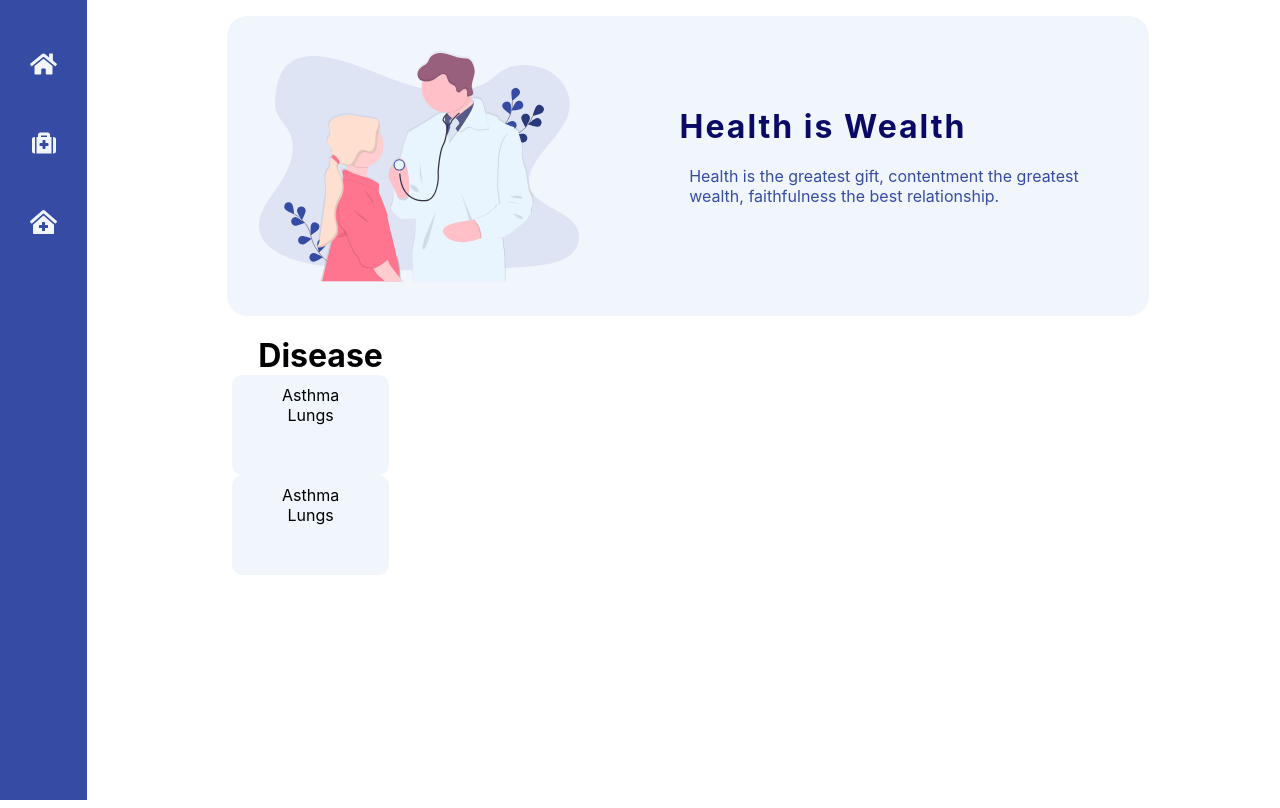
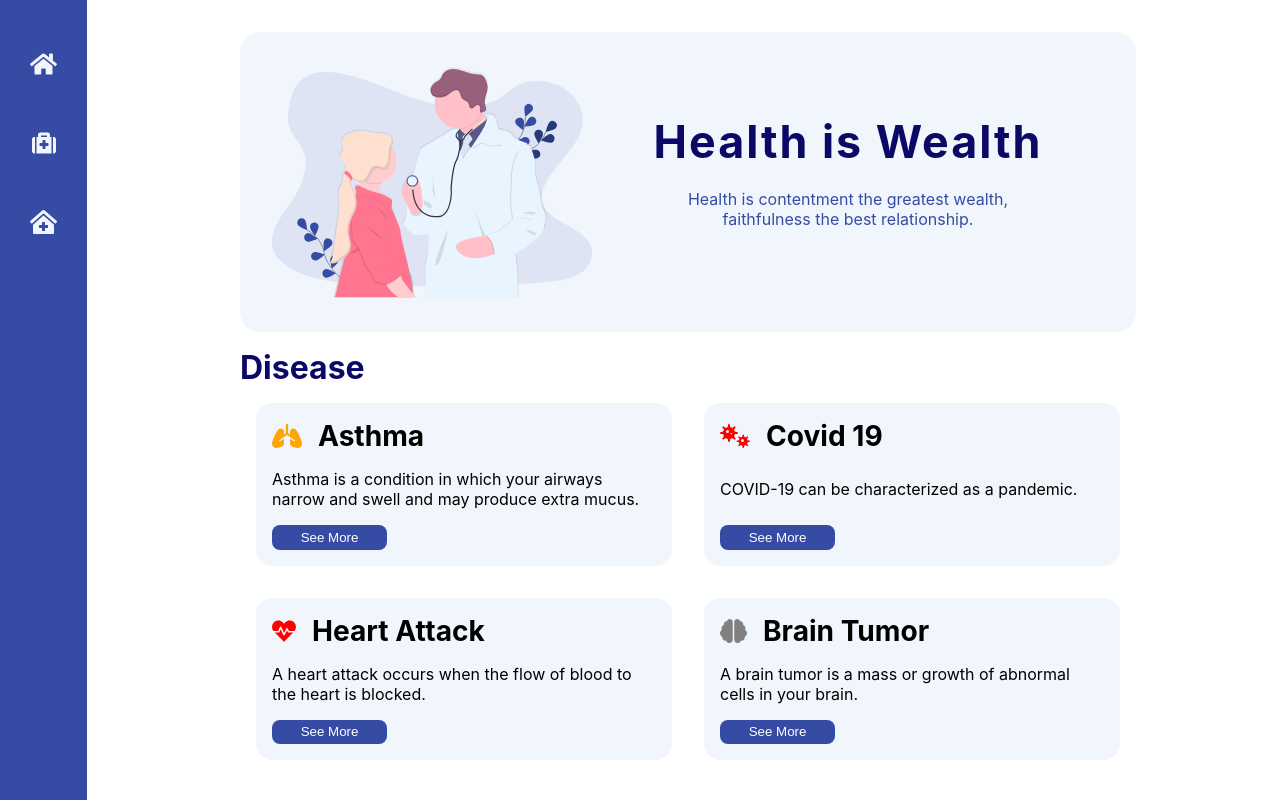
Before and after one commit to Hackdotslash/T38-STERS, a React (Create React App) app in the folder client/: page / in a window 1280 px wide. Built offline with nearby package versions, Linux system fonts and the light colour scheme.

Commit message:
2 screens

```diff
--- a/client/src/App.js
+++ b/client/src/App.js
@@ -1,5 +1,5 @@
 import { Route, Switch } from "react-router-dom";
-import Home from "./Components/Home";
+import Home from "./Components/Home/Home";
 import Hospitals from "./Components/Hospital/Hospitals";
 import Camps from "./Components/Camps";
 
--- a/client/src/Components/DiseaseList/DiseaseItem/DiseaseItem.js
+++ b/client/src/Components/DiseaseList/DiseaseItem/DiseaseItem.js
@@ -1,12 +1,36 @@
 import React from "react";
-
+import { FontAwesomeIcon } from "@fortawesome/react-fontawesome";
 import classes from "./DiseaseItem.module.css";
 
-const diseaseItem = () => {
+const diseaseItem = ({ item }) => {
   return (
     <div className={classes.card}>
-      <p>Asthma</p>
-      <p>Lungs</p>
+      <div
+        style={{
+          display: "flex",
+          marginBottom: "1rem",
+          fontSize: "1.5rem",
+          alignItems: "center",
+        }}
+      >
+        <FontAwesomeIcon icon={item.icon} color={item.color} />
+        <h3 style={{ marginLeft: "1rem" }}>{item.name}</h3>
+      </div>
+      <p>{item.description}</p>
+      <button
+        style={{
+          marginTop: "1rem",
+          width: "30%",
+          padding: "0.3rem",
+          borderRadius: "0.5rem",
+          border: "none",
+          background: "#354BA4",
+          color: "white",
+          outline: "none",
+        }}
+      >
+        See More
+      </button>
     </div>
   );
 };
--- a/client/src/Components/DiseaseList/DiseaseItem/DiseaseItem.module.css
+++ b/client/src/Components/DiseaseList/DiseaseItem/DiseaseItem.module.css
@@ -1,9 +1,9 @@
 .card {
-  height: 100px;
-  padding: 10px;
-  padding-left: 50px;
-  padding-right: 50px;
-  margin-right: 20px;
+  padding: 1rem;
+  margin: 1rem;
   background-color: #f1f6fd;
-  border-radius: 10px;
+  border-radius: 1rem;
+  display: flex;
+  flex-direction: column;
+  justify-content: space-between;
 }
--- a/client/src/Components/DiseaseList/DiseaseList.js
+++ b/client/src/Components/DiseaseList/DiseaseList.js
@@ -1,22 +1,15 @@
 import React from "react";
-
+import classes from "./List.module.css";
 import DiseaseItem from "./DiseaseItem/DiseaseItem";
 
-const diseaseList = () => {
+const diseaseList = (props) => {
   return (
-    <div
-      style={{
-        width: 200,
-        textAlign: "center",
-        marginLeft: 100,
-        padding: 20,
-        display: "flex",
-      }}
-    >
-      <div>
-        <h1>Disease</h1>
-        <DiseaseItem />
-        <DiseaseItem />
+    <div className={classes.Outer}>
+      <h1 style={{ marginTop: "1rem", color: "var(--blue-color)" }}>Disease</h1>
+      <div className={classes.List}>
+        {props.data.map((item) => (
+          <DiseaseItem key={item.id} item={item} />
+        ))}
       </div>
     </div>
   );
--- /dev/null
+++ b/client/src/Components/DiseaseList/List.module.css
@@ -0,0 +1,13 @@
+.List {
+  display: grid;
+  grid-template-columns: repeat(auto-fill, minmax(300px, 1fr));
+}
+.Outer {
+  width: 80%;
+  margin: auto;
+}
+@media (max-width: 500px) {
+  .Outer {
+    width: 100%;
+  }
+}
--- a/client/src/Components/Home.js
+++ /dev/null
@@ -1,65 +0,0 @@
-import React, { Fragment } from "react";
-import Navbar from "./Navbar/Navbar";
-
-import DiseaseList from "./DiseaseList/DiseaseList";
-import svg from "../assets/svg/doctor.svg";
-import doctor from "../assets/doctor.png";
-
-const Home = (props) => {
-  return (
-    <Fragment>
-      <Navbar />
-      <div style={{ padding: "1rem", marginLeft: "6rem" }}>
-        <div
-          style={{
-            marginTop: "2rem",
-            display: "flex",
-            justifyContent: "space-between",
-            borderRadius: 20,
-            padding: "0 2rem",
-            backgroundColor: "#F1F6FD",
-            width: "80%",
-            margin: "auto",
-          }}
-        >
-          <img
-            style={{
-              width: 320,
-              height: 300,
-              backgroundClip: "#F1F6FD",
-            }}
-            src={svg}
-            alt="doctor"
-          />
-          <div
-            style={{
-              display: "flex",
-              alignItems: "center",
-              justifyContent: "center",
-              flexFlow: "column",
-              marginLeft: -50,
-            }}
-          >
-            <h1
-              style={{
-                color: "#0A0A66",
-                letterSpacing: 2,
-              }}
-            >
-              Health is Wealth
-            </h1>
-            <p style={{ color: "#354BA4", margin: 20, marginLeft: "10rem" }}>
-              Health is the greatest gift, contentment the greatest wealth,
-              faithfulness the best relationship.
-            </p>
-          </div>
-        </div>
-        <div>
-          <DiseaseList />
-        </div>
-      </div>
-    </Fragment>
-  );
-};
-
-export default Home;
--- /dev/null
+++ b/client/src/Components/Home/Home.js
@@ -0,0 +1,40 @@
+import React, { Fragment } from "react";
+import Navbar from "../Navbar/Navbar";
+
+import DiseaseList from "../DiseaseList/DiseaseList";
+import svg from "../..//assets/svg/doctor.svg";
+import { data } from "../../utils/dummyDiseases";
+import classes from "./Home.module.css";
+
+const Home = (props) => {
+  return (
+    <Fragment>
+      <Navbar />
+      <div className={classes.Outer}>
+        <div className={classes.Hero}>
+          <img className={classes.Image} src={svg} alt="doctor" />
+          <div className={classes.HeroText}>
+            <h1
+              style={{
+                color: "#0A0A66",
+                letterSpacing: 2,
+                fontSize: "max(3.5vw, 20px)",
+              }}
+            >
+              Health is Wealth
+            </h1>
+            <p className={classes.Quote}>
+              Health is contentment the greatest wealth, faithfulness the best
+              relationship.
+            </p>
+          </div>
+        </div>
+        <div>
+          <DiseaseList data={data} />
+        </div>
+      </div>
+    </Fragment>
+  );
+};
+
+export default Home;
--- /dev/null
+++ b/client/src/Components/Home/Home.module.css
@@ -0,0 +1,67 @@
+.Hero {
+  margin-top: 2rem;
+  display: flex;
+  justify-content: space-between;
+  border-radius: 20px;
+  padding: 0 2rem;
+  background: #f1f6fd;
+  width: 80%;
+  margin: auto;
+  align-items: center;
+}
+.HeroText {
+  flex: 1;
+  display: flex;
+  flex-direction: column;
+  align-items: center;
+}
+.Outer {
+  padding: 2rem;
+  margin-left: 6rem;
+}
+.Quote {
+  color: #354ba4;
+  margin: 20px 0;
+  width: 70%;
+  text-align: center;
+}
+.Image {
+  width: 320px;
+  height: 300px;
+}
+
+@media (max-width: 1200px) {
+  .Hero {
+    width: 90%;
+  }
+}
+@media (max-width: 1050px) {
+  .Hero {
+    width: 95%;
+    flex-direction: column;
+    align-items: center;
+  }
+  .HeroText {
+    margin-left: 0;
+  }
+  .Quote {
+    margin-left: 0;
+    width: 70%;
+    text-align: center;
+  }
+}
+
+@media (max-width: 800px) {
+  .Outer {
+    margin-left: 0;
+  }
+}
+
+@media (max-width: 500px) {
+  .Quote {
+    width: 95%;
+  }
+  .Image {
+    width: 95%;
+  }
+}
--- a/client/src/Components/Hospital/Hospitals.module.css
+++ b/client/src/Components/Hospital/Hospitals.module.css
@@ -20,3 +20,10 @@
   top: 1.5rem;
   right: 1.5rem;
 }
+
+@media (max-width: 800px) {
+  .Data {
+    padding-left: 1rem;
+    width: 100%;
+  }
+}
--- a/client/src/Components/Navbar/Navbar.module.css
+++ b/client/src/Components/Navbar/Navbar.module.css
@@ -23,3 +23,20 @@ li:hover {
 .active svg {
   fill: "black";
 }
+
+@media (max-width: 800px) {
+  .Nav {
+    bottom: 0;
+    left: 0;
+    width: 100%;
+    height: 50px;
+    display: flex;
+    align-items: center;
+    padding: 1rem;
+    justify-content: space-around;
+    z-index: 10;
+  }
+  .Nav li {
+    margin-top: 0;
+  }
+}
--- /dev/null
+++ b/client/src/utils/dummyDiseases.js
@@ -0,0 +1,60 @@
+import {
+  faBrain,
+  faHeartbeat,
+  faLungs,
+  faViruses,
+} from "@fortawesome/free-solid-svg-icons";
+
+export const data = [
+  {
+    id: "1",
+    name: "Asthma",
+    symptoms: [
+      "Shortness of breath",
+      "Chest tightness or pain",
+      "Wheezing when exhaling, which is a common sign of asthma in children",
+    ],
+    description:
+      "Asthma is a condition in which your airways narrow and swell and may produce extra mucus.",
+    icon: faLungs,
+    color: "orange",
+  },
+  {
+    id: "2",
+    name: "Covid 19",
+    symptoms: [
+      "difficulty breathing or shortness of breath",
+      "chest pain or pressure",
+      "loss of speech or movement",
+    ],
+    icon: faViruses,
+    description: "COVID-19 can be characterized as a pandemic. ",
+    color: "red",
+  },
+  {
+    id: "3",
+    name: "Heart Attack",
+    symptoms: [
+      "Chest pain or discomfort.",
+      "Feeling weak, light-headed, or faint.",
+      "Pain or discomfort in the jaw, neck, or back.",
+    ],
+    icon: faHeartbeat,
+    description:
+      "A heart attack occurs when the flow of blood to the heart is blocked. ",
+    color: "red",
+  },
+  {
+    id: "4",
+    name: "Brain Tumor",
+    symptoms: [
+      "Headaches, which may be severe and worsen with activity or in the early morning.",
+      "Personality or memory changes.",
+      "Nausea or vomiting.",
+    ],
+    icon: faBrain,
+    description:
+      "A brain tumor is a mass or growth of abnormal cells in your brain.",
+    color: "gray",
+  },
+];
```
